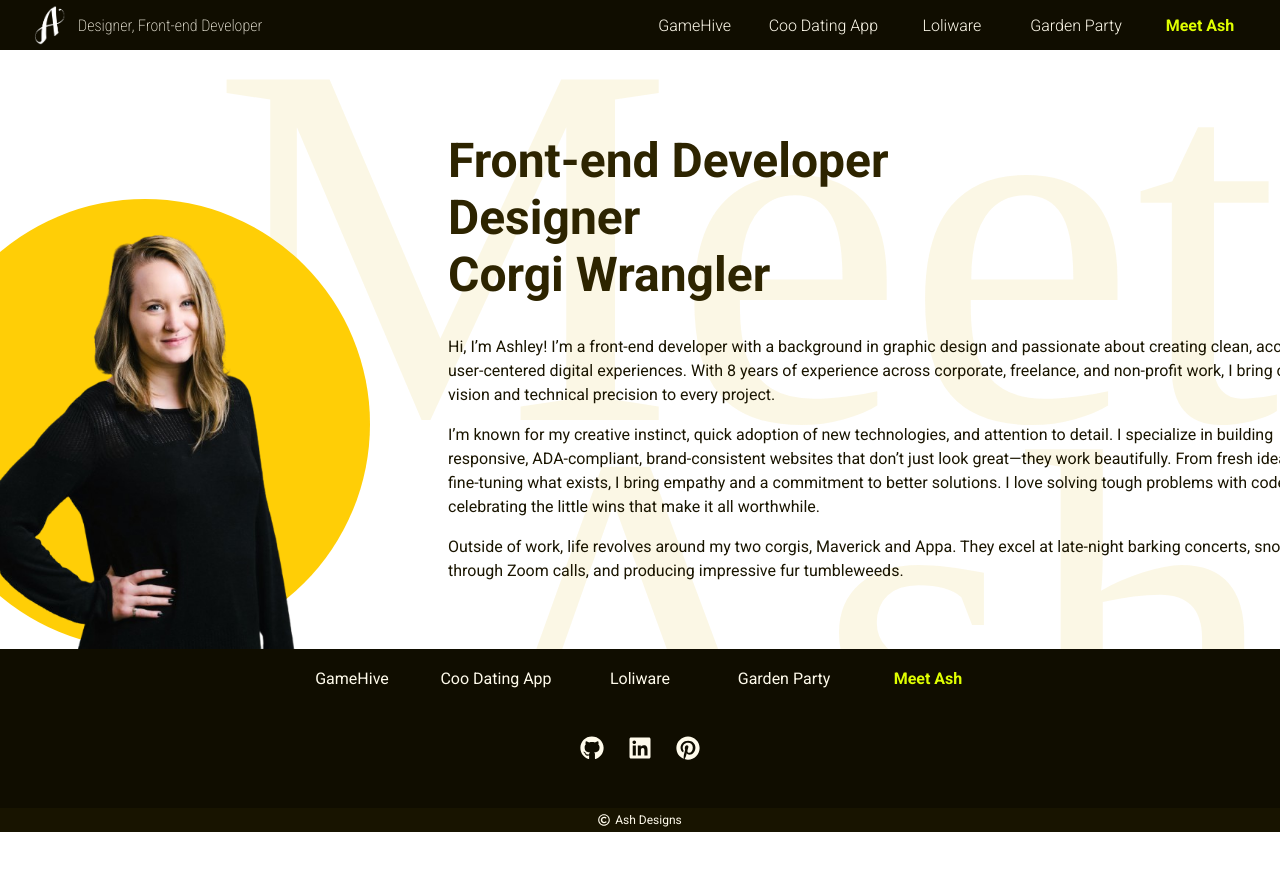
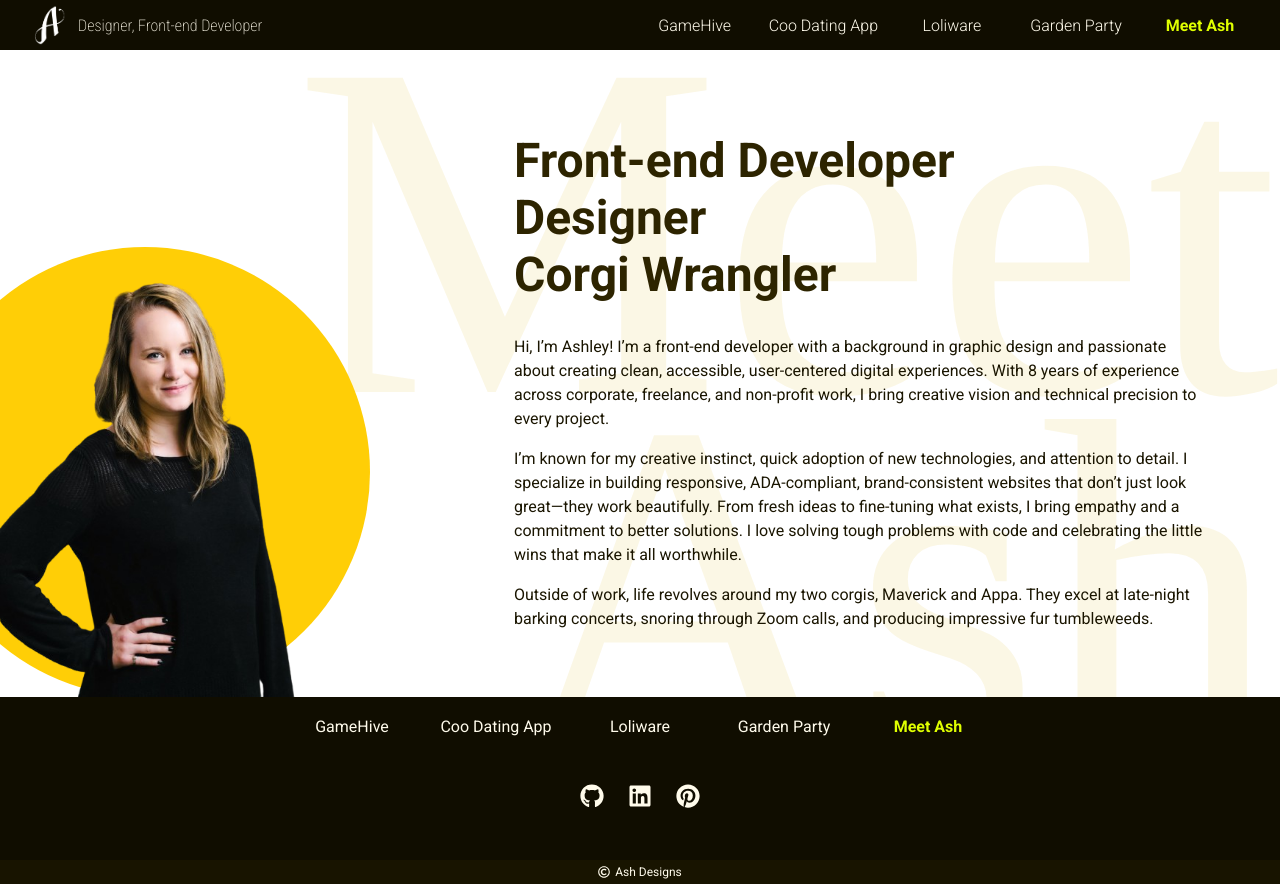
Before and after one commit to ashtahstyx/ash-designs, a React (Vite) app: page /ash-designs/about in a window 1280 px wide. Before the commit the page ends 832 px from the top, so only its background shows below. Built offline with nearby package versions, Linux system fonts and the light colour scheme; a web font is replaced by a local one.

Commit message:
ash-designs - add accessibility to header

```diff
--- a/src/components/Footer/Footer.tsx
+++ b/src/components/Footer/Footer.tsx
@@ -12,9 +12,27 @@ function Footer() {
     <div className={styles.footer}>
       <NavList variant="footer" />
       <div className={styles.footerSocial}>
-        <FaGithub />
-        <FaLinkedin />
-        <FaPinterest />
+        <a
+          href="https://github.com/ashtahstyx"
+          target="_blank"
+          rel="noopener noreferrer"
+          aria-label="Visit my GitHub profile">
+          <FaGithub />
+        </a>
+        <a
+          href="https://www.linkedin.com/in/huntashley/"
+          target="_blank"
+          rel="noopener noreferrer"
+          aria-label="Visit my GitHub profile">
+          <FaLinkedin />
+        </a>
+        <a
+          href="https://www.pinterest.com/ashtahstyx/_profile/"
+          target="_blank"
+          rel="noopener noreferrer"
+          aria-label="Visit my GitHub profile">
+          <FaPinterest />
+        </a>
       </div>
       <div className={styles.footerCopyright}>
         <FaRegCopyright /> <span>Ash Designs</span>
--- a/src/components/Nav/Nav.tsx
+++ b/src/components/Nav/Nav.tsx
@@ -11,14 +11,9 @@ function Nav() {
     <nav className={styles.nav}>
       <button
         onClick={toggleMenu}
-        role="button"
-        onKeyDown={(e) => {
-          if (e.key === 'Enter' || e.key === ' ') {
-            e.preventDefault();
-            toggleMenu();
-          }
-        }}
         aria-label="Toggle menu"
+        aria-expanded={menuOpen}
+        aria-controls="primary-navigation"
         className={styles.navButton}>
         <div className={styles.burger}>
           <div
@@ -36,7 +31,10 @@ function Nav() {
         </div>
       </button>
 
-      <div className={`${styles.navList} ${menuOpen ? styles.menuOpen : ''}`}>
+      <div
+        className={`${styles.navList} id="primary-navigation"${
+          menuOpen ? styles.menuOpen : ''
+        }`}>
         <NavList variant="header" />
       </div>
     </nav>
--- a/src/pages/About/About.module.css
+++ b/src/pages/About/About.module.css
@@ -9,7 +9,6 @@
   .about {
     display: grid;
     grid-template-columns: 1fr 2fr;
-    grid-template-columns: 30% 70%;
     gap: 5%;
   }
 }
@@ -35,15 +34,27 @@
 }
 @media (min-width: 768px) {
   .aboutBGText span {
-    font-size: 65vh;
+    font-size: 60vh;
   }
 }
 .aboutImage {
   position: relative;
   display: flex;
   align-self: end;
-  height: 450px;
-  width: 450px;
+  height: 380px;
+  width: 380px;
+}
+@media (min-width: 768px) {
+  .aboutImage {
+    height: 300px;
+    width: 300px;
+  }
+}
+@media (min-width: 1024px) {
+  .aboutImage {
+    height: 450px;
+    width: 450px;
+  }
 }
 .aboutImage img {
   height: auto;
@@ -65,14 +76,23 @@
 }
 @media (min-width: 768px) {
   .aboutContent {
-    margin-right: 25vw;
-    padding: 50px 0;
+    padding: 50px 10% 50px 0;
   }
 }
 .aboutContent h2 {
-  font-size: 3rem;
+  font-size: 1.5rem;
   margin: 2rem 0;
   color: #2d2400;
+}
+@media (min-width: 768px) {
+  .aboutContent h2 {
+    font-size: 2rem;
+  }
+}
+@media (min-width: 1024px) {
+  .aboutContent h2 {
+    font-size: 3rem;
+  }
 }
 .aboutContent p {
   margin: 1rem 0;
--- a/src/pages/About/About.module.scss
+++ b/src/pages/About/About.module.scss
@@ -9,7 +9,6 @@
   @media (min-width: $breakpoint-md) {
     display: grid;
     grid-template-columns: 1fr 2fr;
-    grid-template-columns: 30% 70%;
     gap: 5%;
   }
 
@@ -33,7 +32,7 @@
       display: block;
 
       @media (min-width: $breakpoint-md) {
-        font-size: 65vh;
+        font-size: 60vh;
       }
     }
   }
@@ -42,8 +41,17 @@
     position: relative;
     display: flex;
     align-self: end;
-    height: 450px;
-    width: 450px;
+    height: 380px;
+    width: 380px;
+
+    @media (min-width: $breakpoint-md) {
+      height: 300px;
+      width: 300px;
+    }
+    @media (min-width: $breakpoint-lg) {
+      height: 450px;
+      width: 450px;
+    }
 
     img {
       height: auto;
@@ -61,20 +69,29 @@
       border-radius: 100%;
     }
   }
+
   &Content {
     width: 100%;
     padding: 25px;
 
     @media (min-width: $breakpoint-md) {
-      margin-right: 25vw;
-      padding: 50px 0;
+      padding: 50px 10% 50px 0;
     }
 
     h2 {
-      font-size: 3rem;
+      font-size: 1.5rem;
       margin: 2rem 0;
       color: $color-primary-title;
+
+      @media (min-width: $breakpoint-md) {
+        font-size: 2rem;
+      }
+
+      @media (min-width: $breakpoint-lg) {
+        font-size: 3rem;
+      }
     }
+
     p {
       margin: 1rem 0;
       color: $color-primary-text;
--- a/src/styles/App.css
+++ b/src/styles/App.css
@@ -5,6 +5,14 @@ body,
   margin: 0;
   padding: 0;
   box-sizing: border-box;
+}
+body :focus-visible,
+body :focus,
+* :focus-visible,
+* :focus {
+  outline: 2px solid #caa200;
+  outline-offset: 2px;
+  border-radius: 5px;
 }
 
 h1,
--- a/src/styles/App.scss
+++ b/src/styles/App.scss
@@ -6,6 +6,13 @@ body,
   margin: 0;
   padding: 0;
   box-sizing: border-box;
+
+  :focus-visible,
+  :focus {
+    outline: 2px solid #caa200;
+    outline-offset: 2px;
+    border-radius: 5px;
+  }
 }
 
 h1,
```
Also changed, not shown: 2 other files (tests, documents, lock files or other folders).
